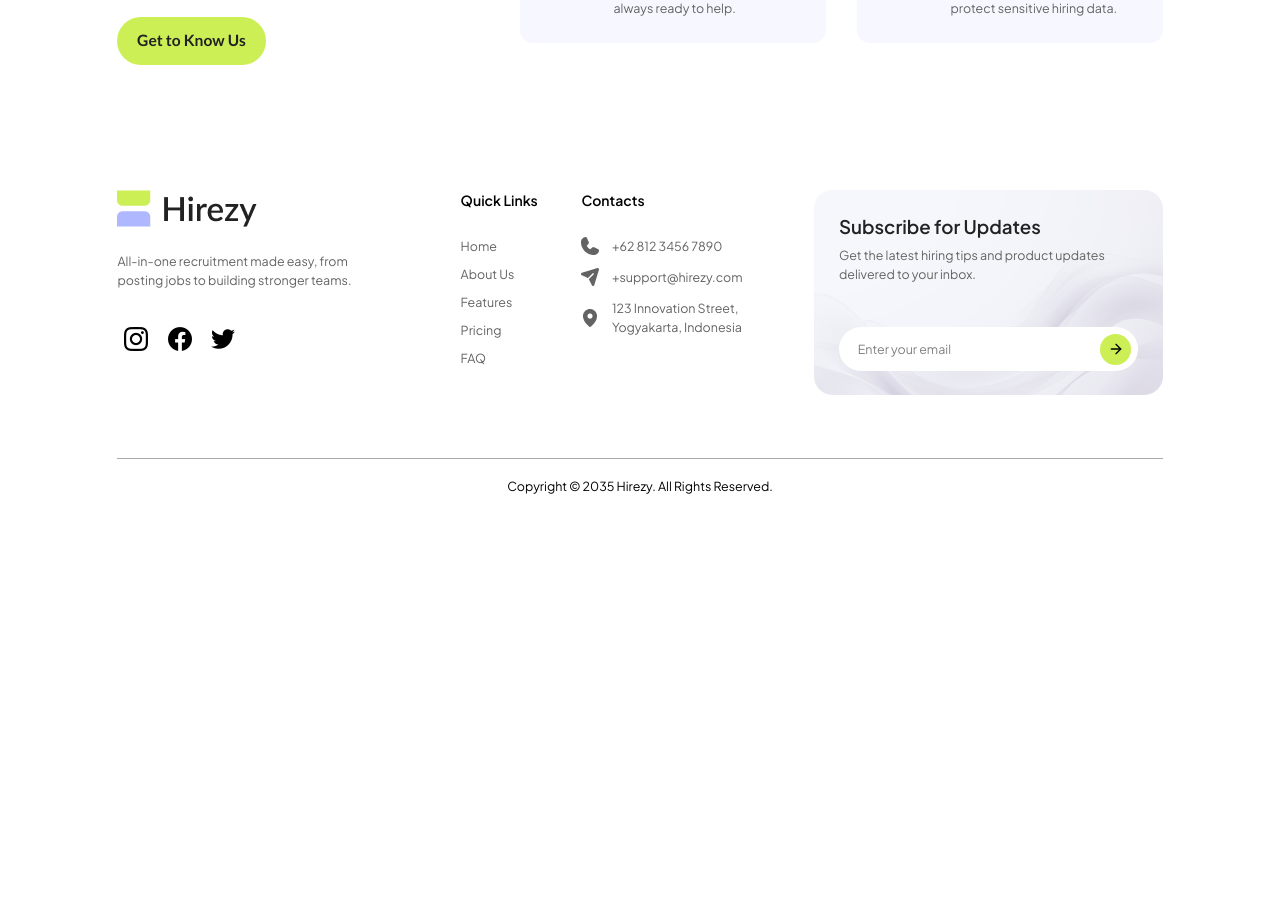
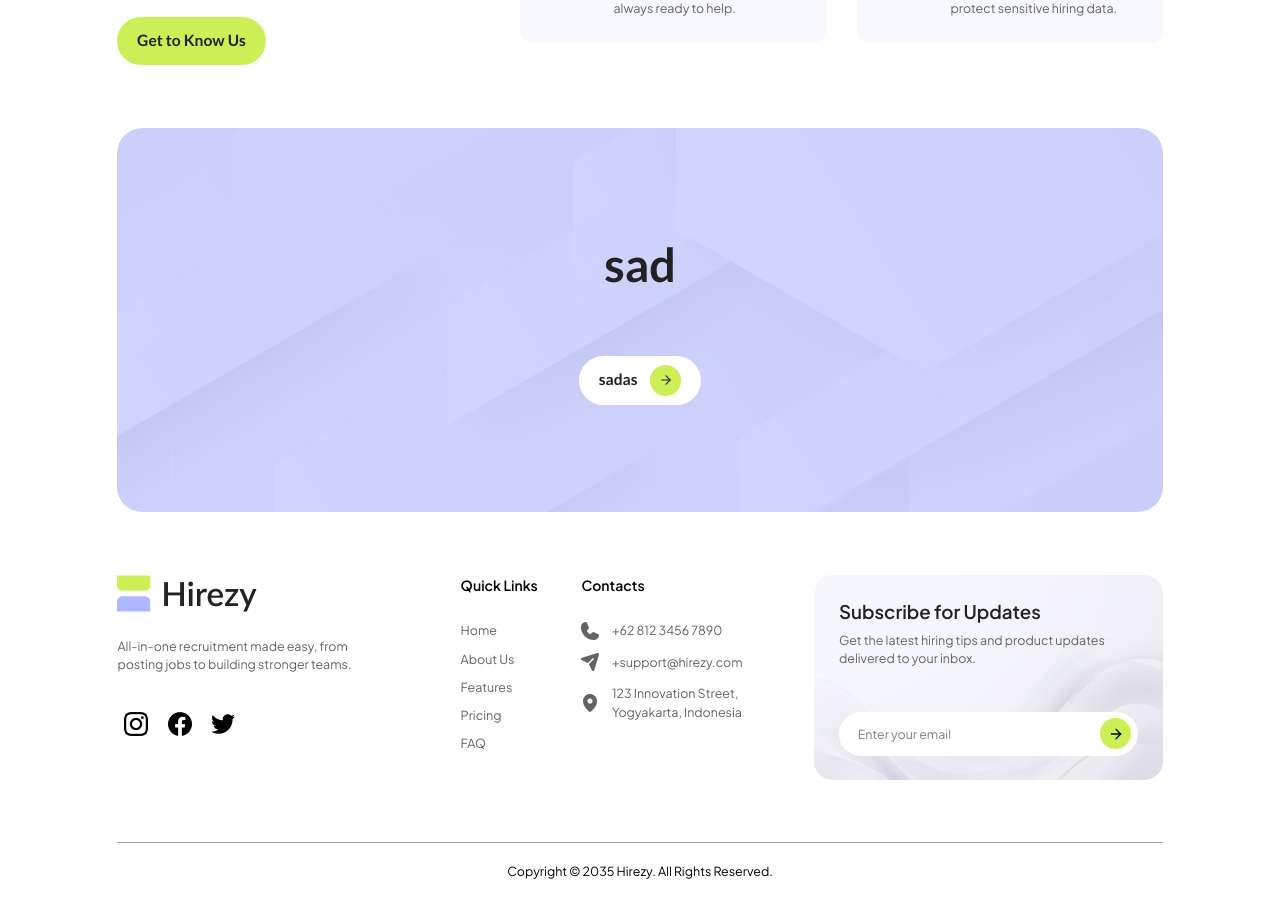
Before and after one commit to Bernardowert/project-hirezy, a Next.js app: page / in a window 1280 px wide. Shown: the part 2124-3023 px from the top of the page. Before the commit the page ends 2639 px from the top, so only its background shows below. Built offline with nearby package versions, Linux system fonts and the light colour scheme.

Commit message:
criação do componente banner, criação do novo estilo de button

```diff
--- /dev/null
+++ b/app/components/bannerHiring/index.tsx
@@ -0,0 +1,23 @@
+import { ArrowRight } from "lucide-react";
+import { Button } from "../button";
+
+interface BannerHiringProps{
+    title:string;
+    description:string;
+    btnText:string;
+}
+
+export function BannerHiring({title,description,btnText}:BannerHiringProps){
+    return(
+        <div className="w-full h-77.75 tablet:h-123.25 text-center px-6  bg-bgHiring bg-center bg-no-repeat bg-cover rounded-4xl flex items-center justify-center flex-col">
+            <h2 className="font-lato text-2xl tablet:text-3xl laptop:text-6xl/tight font-semibold text-black-500 max-w-229.5">{title}</h2>
+            <p className=" text-sm tablet:text-lg text-grey-500 my-6 laptop:mt-6 laptop:mb-14">{description}</p>
+            <Button btnStyle="btnThird" className="flex items-center gap-4 py-2.5">
+                <span>{btnText}</span>
+                <div className="size-10 flex items-center justify-center transition-colors ease-linear bg-lime rounded-full group-hover:bg-black-500 group-focus:bg-black-500">
+                     <ArrowRight size={14}/>
+                </div>
+            </Button>
+        </div>
+    )
+}
--- a/app/components/button/index.tsx
+++ b/app/components/button/index.tsx
@@ -5,7 +5,8 @@ import { twMerge } from "tailwind-merge";
 
 const styles = {
     btnPrimary: "bg-lime border-transparent [&:hover,&:focus]:bg-white [&:hover,&:focus]:border-black-500",
-    btnSecondary: "border-black-500 [&:hover,&:focus]:bg-black [&:hover,&:focus]:text-white"
+    btnSecondary: "border-black-500 [&:hover,&:focus]:bg-black [&:hover,&:focus]:text-white",
+    btnThird: "bg-white  border-transparent [&:hover,&:focus]:bg-black [&:hover,&:focus]:text-white"
 }
 
 type BtnStyles = keyof typeof styles;
--- a/app/globals.css
+++ b/app/globals.css
@@ -24,6 +24,7 @@
     --color-blue-300: #F7F8FF;
 
     --background-image-bgForm: url("/images/newsletterBg.png");
+    --background-image-bgHiring: url("/images/bg-hiring.png");
 
     --text-64: 4rem;
 
--- a/app/page.tsx
+++ b/app/page.tsx
@@ -5,6 +5,8 @@ import { SectionAbout } from "@/app/components/sections/home/s-About";
 import { Subtitle } from "@/app/components/subtitle";
 import { CardValue } from "./components/cardValue";
 import { SectionValue } from "./components/sections/home/value";
+import { BannerHiring } from "./components/bannerHiring";
+import { ContainerGRID } from "./components/containerGRID";
 
 
 export default function Home() {
@@ -14,6 +16,9 @@ export default function Home() {
         <SectionAudience/>
         <SectionAbout/>
         <SectionValue/>
+        <ContainerGRID>
+         <BannerHiring btnText="sadas" title="sad" description=""/>
+        </ContainerGRID>
      </>
   )
 }
```
Also changed, not shown: public/images/bg-hiring.png (added).
